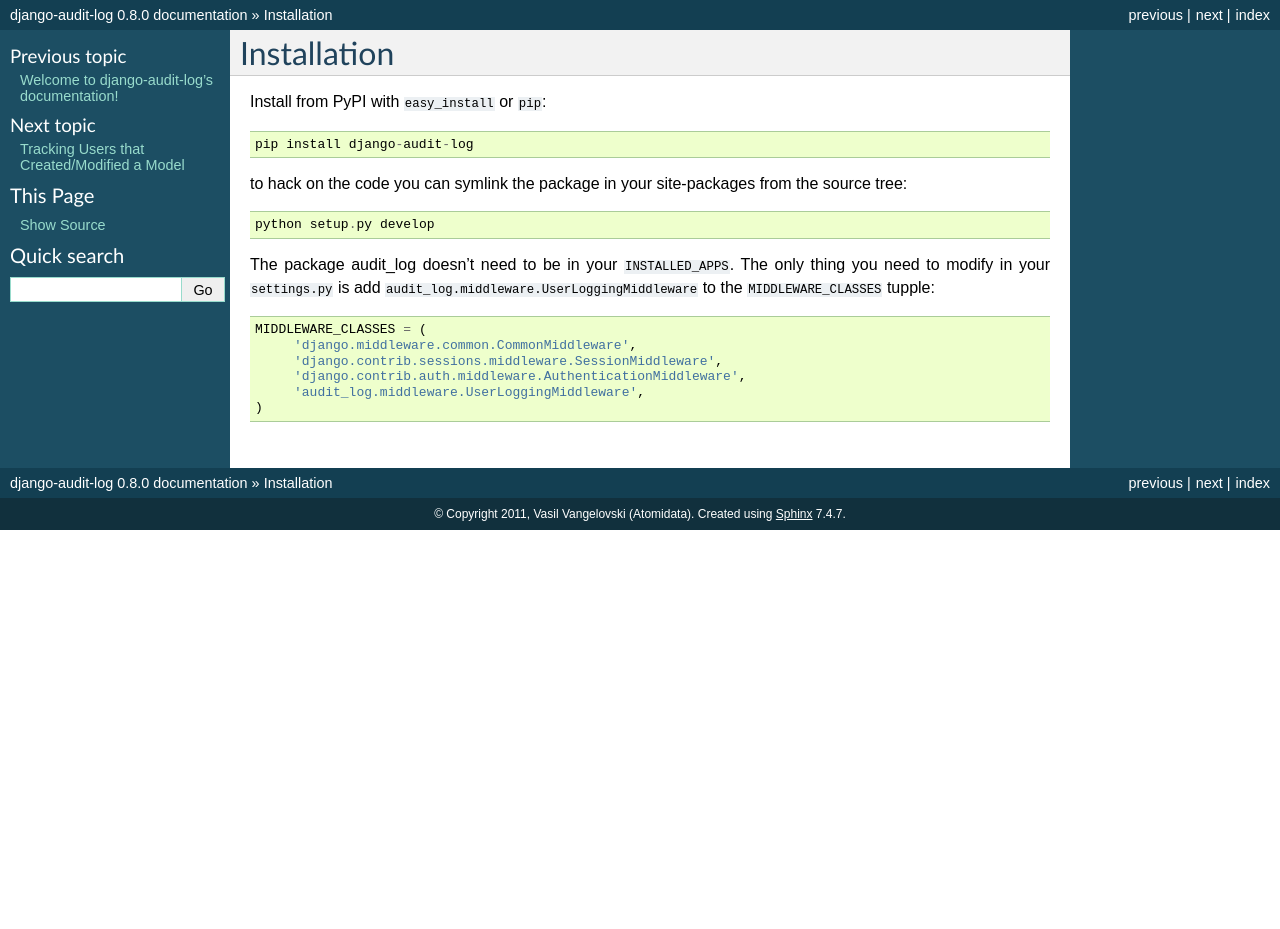
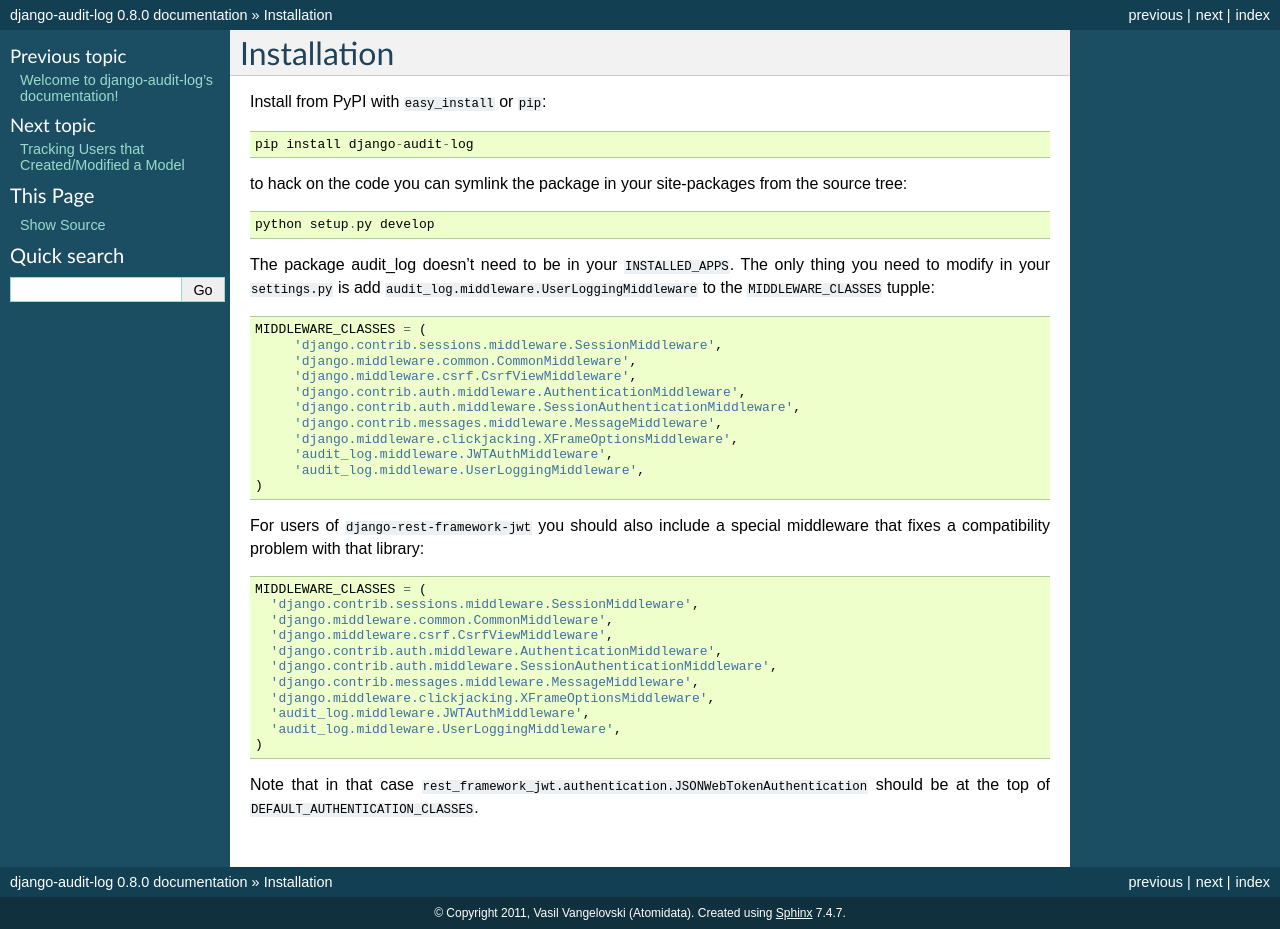
Before and after one commit to vvangelovski/django-audit-log, a Sphinx documentation site: the page built from docs/install.rst, in a window 1280 px wide. Built offline with Sphinx 7.4.7, drawn with Linux system fonts in a browser that asks for light colours; before the commit the page ends 900 px from its top, so only the background shows below that.

Commit message:
fix for #28 + docs

```diff
--- a/docs/install.rst
+++ b/docs/install.rst
@@ -17,8 +17,32 @@ the ``MIDDLEWARE_CLASSES`` tupple::
 
 
     MIDDLEWARE_CLASSES = (
+         'django.contrib.sessions.middleware.SessionMiddleware',
          'django.middleware.common.CommonMiddleware',
-         'django.contrib.sessions.middleware.SessionMiddleware',
+         'django.middleware.csrf.CsrfViewMiddleware',
          'django.contrib.auth.middleware.AuthenticationMiddleware',
+         'django.contrib.auth.middleware.SessionAuthenticationMiddleware',
+         'django.contrib.messages.middleware.MessageMiddleware',
+         'django.middleware.clickjacking.XFrameOptionsMiddleware',
+         'audit_log.middleware.JWTAuthMiddleware',
          'audit_log.middleware.UserLoggingMiddleware',
     )
+
+
+For users of ``django-rest-framework-jwt`` you should also include a special middleware
+that fixes a compatibility problem with that library::
+
+    MIDDLEWARE_CLASSES = (
+      'django.contrib.sessions.middleware.SessionMiddleware',
+      'django.middleware.common.CommonMiddleware',
+      'django.middleware.csrf.CsrfViewMiddleware',
+      'django.contrib.auth.middleware.AuthenticationMiddleware',
+      'django.contrib.auth.middleware.SessionAuthenticationMiddleware',
+      'django.contrib.messages.middleware.MessageMiddleware',
+      'django.middleware.clickjacking.XFrameOptionsMiddleware',
+      'audit_log.middleware.JWTAuthMiddleware',
+      'audit_log.middleware.UserLoggingMiddleware',
+    )
+
+Note that in that case ``rest_framework_jwt.authentication.JSONWebTokenAuthentication``
+should be at the top of ``DEFAULT_AUTHENTICATION_CLASSES``.
```
Also changed, not shown: 1 other file.
